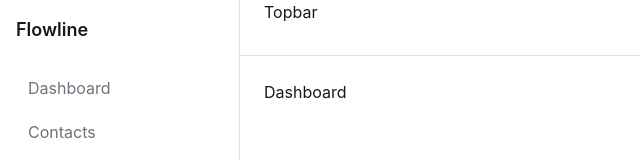
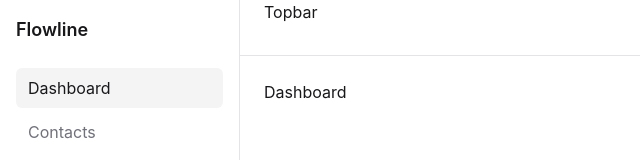
Before and after one commit to FiratCanTas/flowline, a React (Vite) app: page / in a window 1280 px wide. Shown: the top 160 px of the page, without its empty margins (0-640 px from the left). Built offline with nearby package versions, Linux system fonts and the light colour scheme.

Commit message:
feat: highlight active nav link in sidebar

```diff
--- a/src/components/layout/AppShell.jsx
+++ b/src/components/layout/AppShell.jsx
@@ -1,4 +1,5 @@
-import { Link, Outlet } from 'react-router';
+import { Outlet } from 'react-router';
+import NavItem from './NavItem';
 
 const AppShell = () => {
   return (
@@ -6,30 +7,10 @@ const AppShell = () => {
       <aside className="bg-surface-1 border-border w-60 border-r p-4">
         <p className="text-text mb-6 text-lg font-semibold">Flowline</p>
         <nav className="flex flex-col gap-1">
-          <Link
-            to={'/'}
-            className="text-text-muted hover:bg-surface-2 hover:text-text rounded-md px-3 py-2"
-          >
-            Dashboard
-          </Link>
-          <Link
-            to={'/contacts'}
-            className="text-text-muted hover:bg-surface-2 hover:text-text rounded-md px-3 py-2"
-          >
-            Contacts
-          </Link>
-          <Link
-            to={'/activities'}
-            className="text-text-muted hover:bg-surface-2 hover:text-text rounded-md px-3 py-2"
-          >
-            Activities
-          </Link>
-          <Link
-            to={'/deals'}
-            className="text-text-muted hover:bg-surface-2 hover:text-text rounded-md px-3 py-2"
-          >
-            Deals
-          </Link>
+          <NavItem to="/">Dashboard</NavItem>
+          <NavItem to="/contacts">Contacts</NavItem>
+          <NavItem to="/activities">Activities</NavItem>
+          <NavItem to="/deals">Deals</NavItem>
         </nav>
       </aside>
 
--- /dev/null
+++ b/src/components/layout/NavItem.jsx
@@ -0,0 +1,15 @@
+import { NavLink } from 'react-router';
+
+const NavItem = ({ to, children }) => {
+  return (
+    <NavLink
+      to={to}
+      className={({ isActive }) =>
+        `${isActive ? 'bg-surface-2 text-text' : 'text-text-muted'} hover:bg-surface-2 hover:text-text rounded-md px-3 py-2`
+      }
+    >
+      {children}
+    </NavLink>
+  );
+};
+export default NavItem;
```
